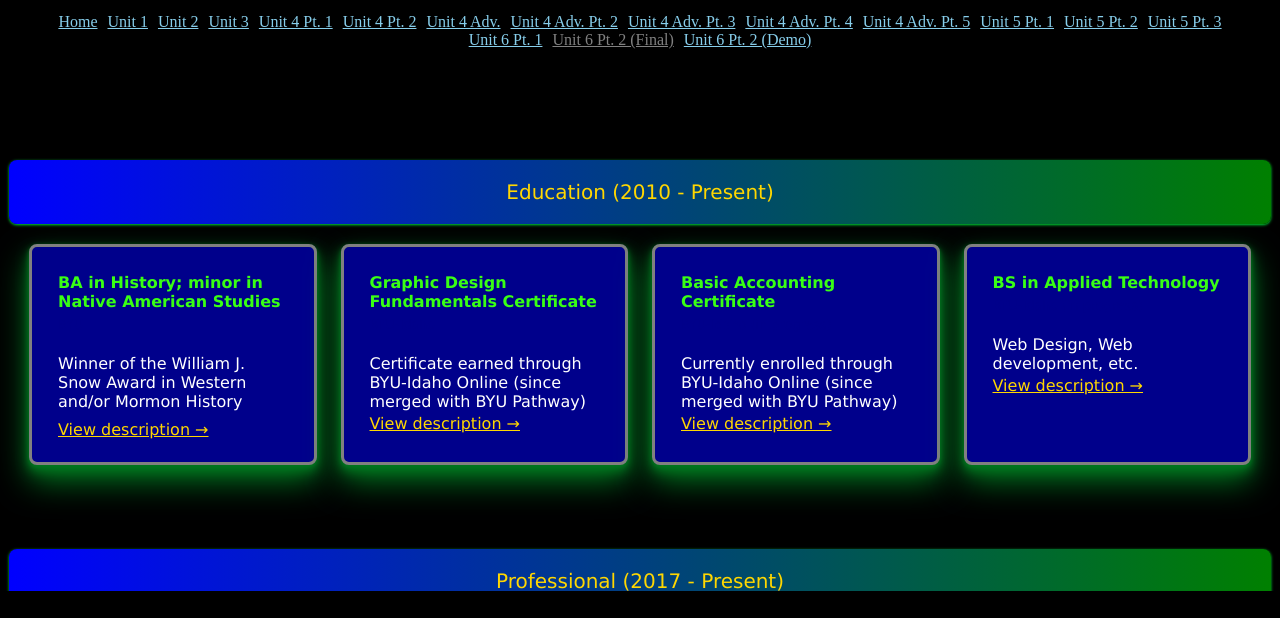
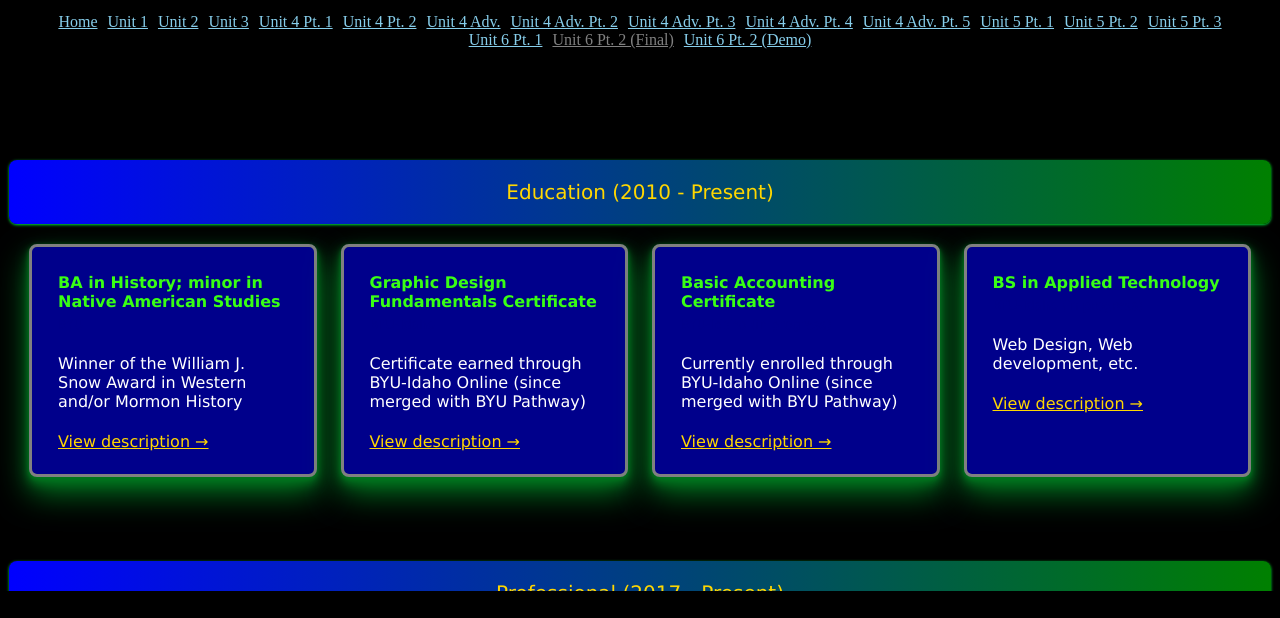
Before and after one commit to DerekJam/wdd331-final, a website: page resume.html in a window 1280 px wide. Shown: the part 125-743 px from the top of the page. Drawn offline with Linux system fonts and the light colour scheme.

Commit message:
Adjusted spacing on Resume page

```diff
--- a/resume.html
+++ b/resume.html
@@ -57,7 +57,7 @@
                     <span class="card-tag">BYU</span>
                 </div>
                 <div class="card-header">
-                <p>Winner of the William J. Snow Award in Western and/or Mormon History</p><p></p>
+                <p>Winner of the William J. Snow Award in Western and/or Mormon History</p><p></p><p></p><p></p>
                 <a href="https://catalog.byu.edu/departments/1366/overview" class="card-link">View description &rarr;</a>
                 </div>
             </article>
@@ -68,7 +68,7 @@
                     <span class="card-tag">BYU-Idaho</span>
                 </div>
                 <div class="card-header">
-                <p>Certificate earned through BYU-Idaho Online (since merged with BYU Pathway)</p>
+                <p>Certificate earned through BYU-Idaho Online (since merged with BYU Pathway)</p><p></p><p></p><p></p>
                 <a href="https://www.byupathway.edu/certificate/graphic-design-fundamentals" class="card-link">View description &rarr;</a>
                 </div>
 
@@ -80,7 +80,7 @@
                     <span class="card-tag card-tag--active">BYU-Idaho (in progress)</span>
                 </div>
                 <div class="card-header">
-                <p>Currently enrolled through BYU-Idaho Online (since merged with BYU Pathway)</p>
+                <p>Currently enrolled through BYU-Idaho Online (since merged with BYU Pathway)</p><p></p><p></p><p></p>
                 <a href="https://www.byupathway.edu/certificate/basic-accounting-ensign-college" class="card-link">View description &rarr;</a>
                 </div>
 
@@ -92,7 +92,7 @@
                     <span class="card-tag card-tag--pending">BYU-Idaho (in progress)</span>
                 </div>
                 <div class="card-header">
-                <p>Web Design, Web development, etc.</p>
+                <p>Web Design, Web development, etc.</p><p></p><p></p><p></p>
                 <a href="https://video.byui.edu/media/Major+DiscoveryA+Applied+Technology/0_0nsequt9" class="card-link">View description &rarr;</a>
                 </div>
 
@@ -215,7 +215,7 @@
                     <h2>Ensign Magazine</h2>
                     <span class="card-tag card-tag--pending">Sidebar Comments</span>
                 </div>
-                <div class="card-header"><p>Capstone project showcasing the full toolkit built throughout this course.</p>
+                <div class="card-header"><p>Capstone project showcasing the full toolkit built throughout this course.</p><p></p><p></p><p></p>
                 <a href="https://www.churchofjesuschrist.org/study/ensign/2012/06/power-in-the-priesthood-restored?lang=eng" class="card-link">Visit &rarr;</a></div>
             </article>
 
```
